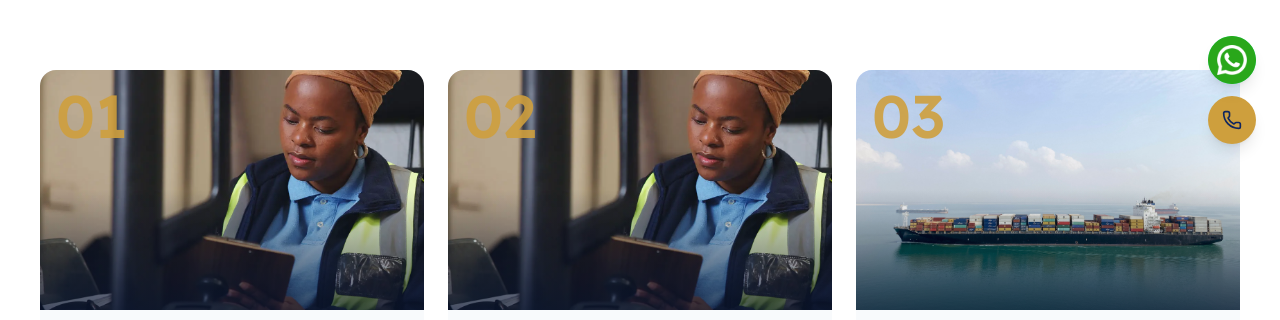
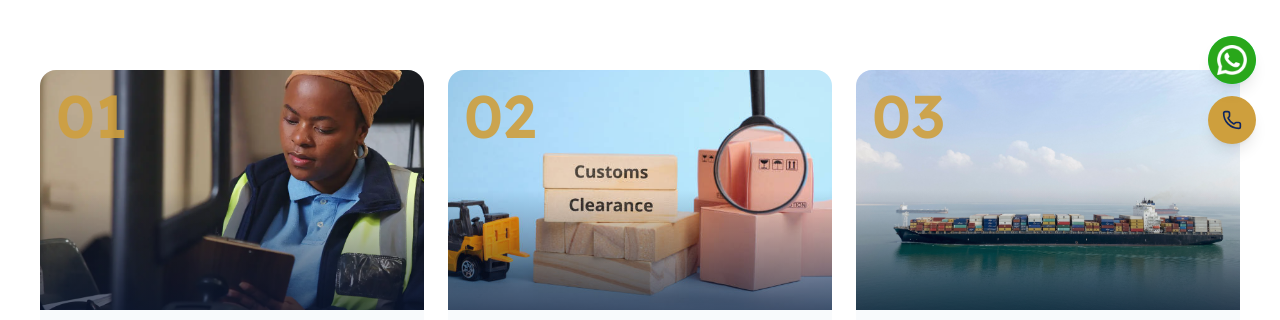
Before and after one commit to africanuspanga/EDN-Crystals, a Next.js app: page /services in a window 1280 px wide. Shown: the part 632-952 px from the top of the page. Built offline with nearby package versions, Linux system fonts and the light colour scheme.

Commit message:
Use dedicated customs clearance image

```diff
--- a/data/assets.ts
+++ b/data/assets.ts
@@ -12,7 +12,7 @@ export const siteAssets = {
   port: "/images/hero-poster.jpg",
   services: {
     clearingForwarding: "/images/clearing-forwarding.png",
-    customsClearance: "/images/clearing-forwarding.png",
+    customsClearance: "/images/customs-clearance.jpg",
     seaFreight: "/images/sea-freight.jpg",
     seaFreightInternational: "/images/sea-freight-international.jpg",
     airFreight: "/images/air-freight.jpg",
```
Also changed, not shown: public/images/customs clearance.jpg (added), public/images/customs-clearance.jpg (added).
